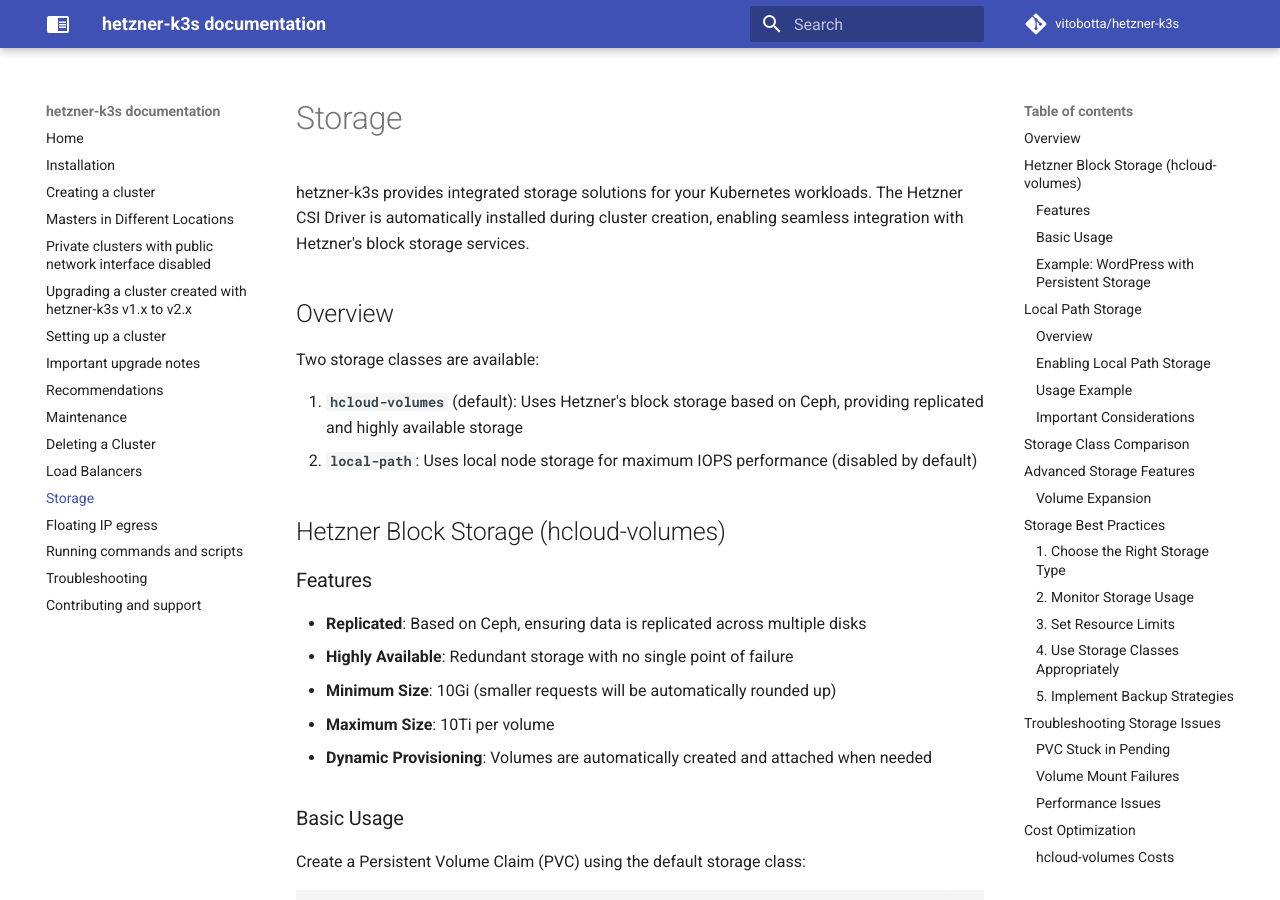
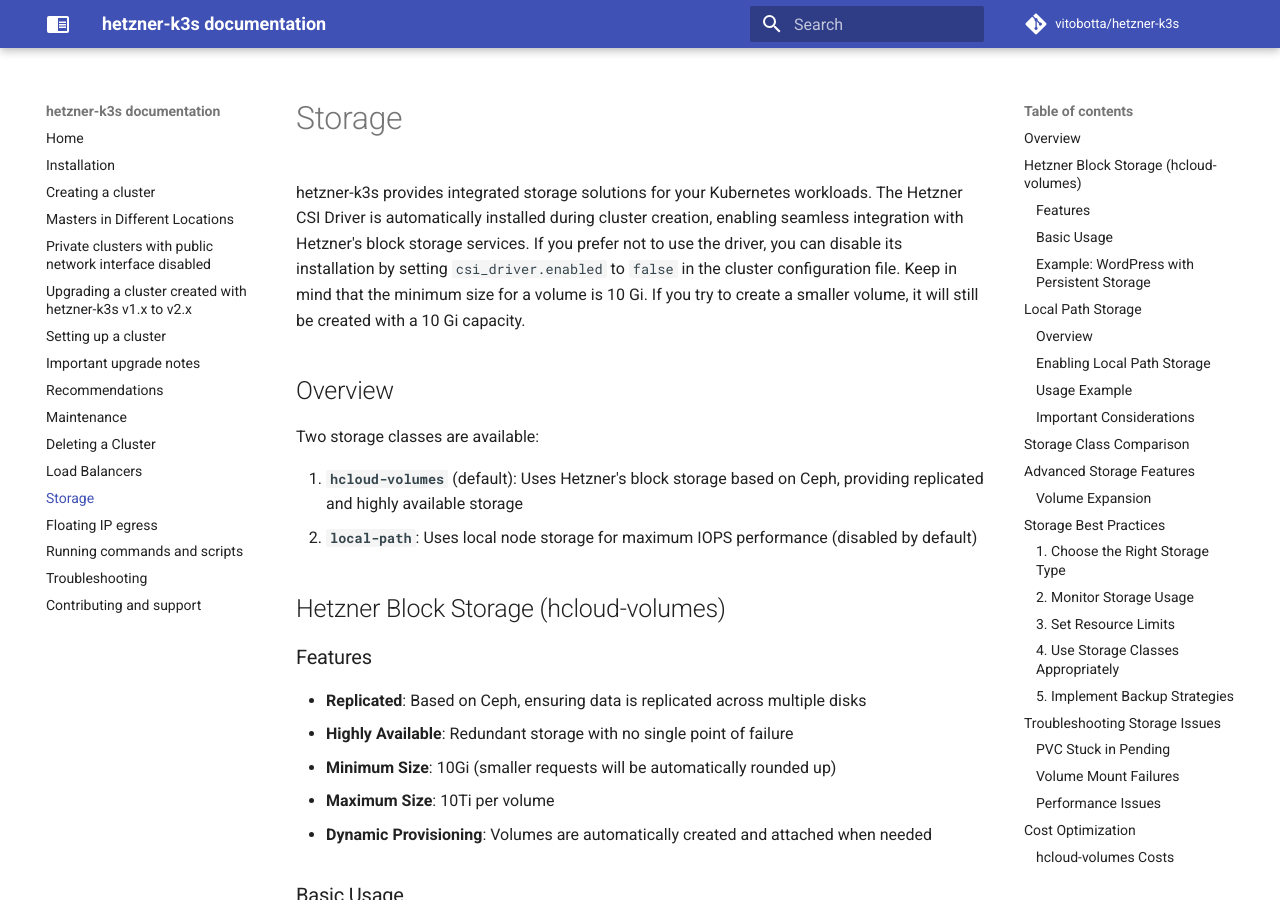
Before and after one commit to vitobotta/hetzner-k3s, an MkDocs documentation site: the page built from docs/Storage.md, in a window 1280 px wide and 900 px high. Built offline with MkDocs 1.6.1 and Material for MkDocs 9.7.7, drawn with Linux system fonts in a browser that asks for light colours; comment, search, counter and statistics services are not loaded.

Commit message:
add documentation for disabling hetzner csi driver

```diff
--- a/docs/Storage.md
+++ b/docs/Storage.md
@@ -1,6 +1,6 @@
 # Storage
 
-hetzner-k3s provides integrated storage solutions for your Kubernetes workloads. The Hetzner CSI Driver is automatically installed during cluster creation, enabling seamless integration with Hetzner's block storage services.
+hetzner-k3s provides integrated storage solutions for your Kubernetes workloads. The Hetzner CSI Driver is automatically installed during cluster creation, enabling seamless integration with Hetzner's block storage services. If you prefer not to use the driver, you can disable its installation by setting `csi_driver.enabled` to `false` in the cluster configuration file. Keep in mind that the minimum size for a volume is 10 Gi. If you try to create a smaller volume, it will still be created with a 10 Gi capacity.
 
 ## Overview
 
```
Also changed, not shown: README.md (+1 -1 lines), docs/Creating_a_cluster.md (+3 -0 lines), docs/index.md (+1 -1 lines).
